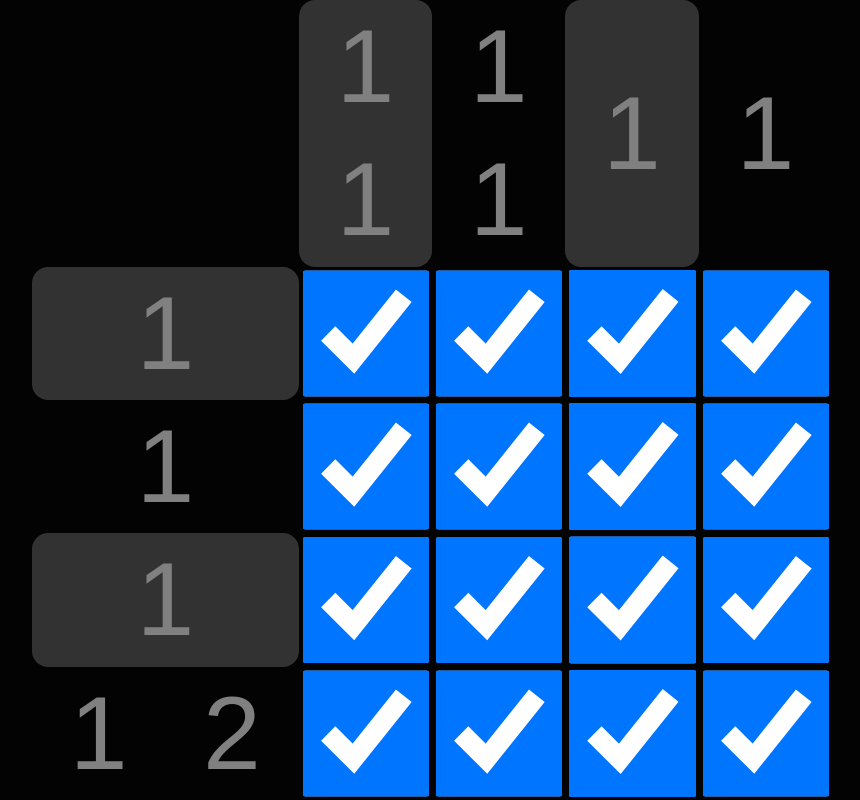
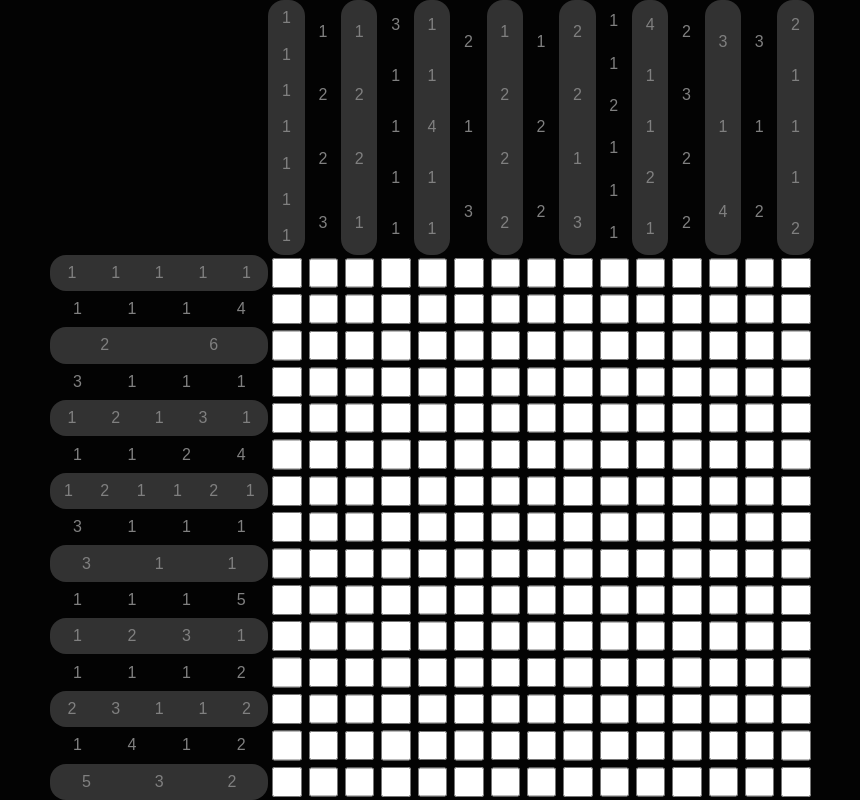
Before and after one commit to Wid-mo/nonograms-layout, a SvelteKit app: page / in a window 1280 px wide. Shown: the whole page, without its empty margins (208-1068 px from the left). Built offline with nearby package versions, Linux system fonts and the light colour scheme.

Commit message:
small bug fix. Now better looks on bigger boards.

```diff
--- a/src/routes/+page.svelte
+++ b/src/routes/+page.svelte
@@ -1,5 +1,5 @@
 <script>
-	let cellsInRow = 4;
+	let cellsInRow = 15;
 
 	$: cells = Array.from({ length: cellsInRow * cellsInRow }, () => Math.random() < 0.5);
 	const last = (arr) => arr[arr.length - 1];
@@ -31,7 +31,7 @@
 	$: maxWidth = maxNumberOfLabelsForColumns + cellsInRow;
 	$: maxHeight = maxNumberOfLabelsForRows + cellsInRow;
 
-	$: checkboxes = Array(cellsInRow ** 2).fill(true);
+	$: checkboxes = Array(cellsInRow ** 2).fill(false);
 	$: gameOver = checkboxes.every((v, i) => v === cells[i]);
 	$: if (gameOver) {
 		alert("OK")
@@ -94,7 +94,7 @@
 					display: flex;
 					justify-content: center;
 					align-items: center;
-					font-size: 13cqmin;
+					/* font-size: 13cqmin; */
 					user-select: none;
 				}
 			}
@@ -122,7 +122,7 @@
 					display: flex;
 					justify-content: center;
 					align-items: center;
-					font-size: 13cqmin;
+					/* font-size: 13cqmin; */
 					user-select: none;
 				}
 			}
```
